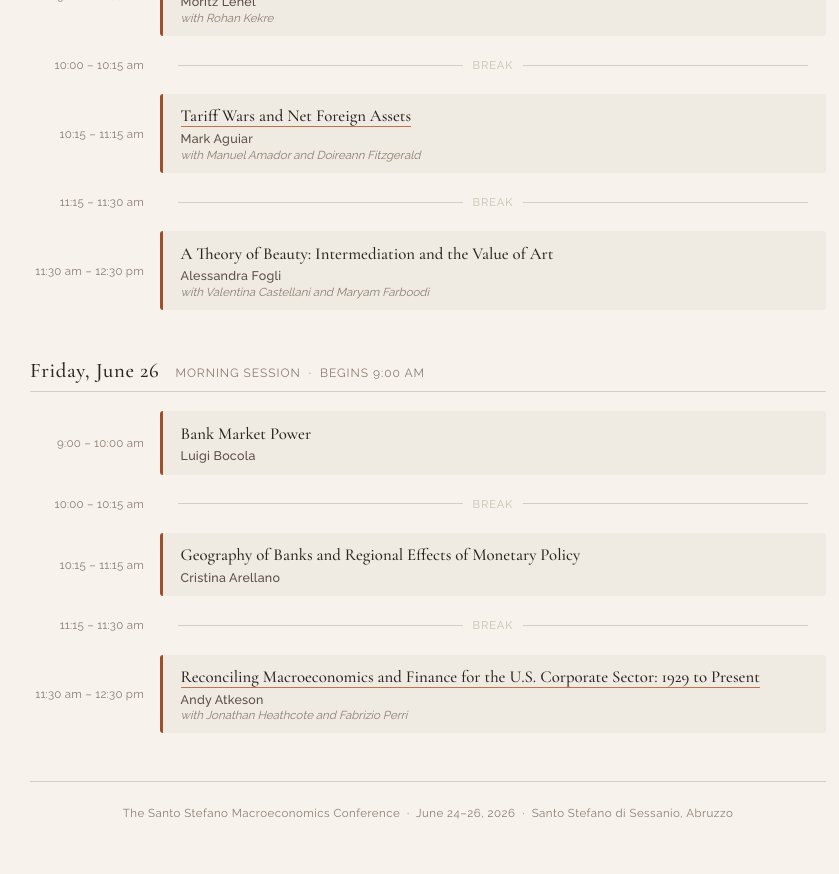
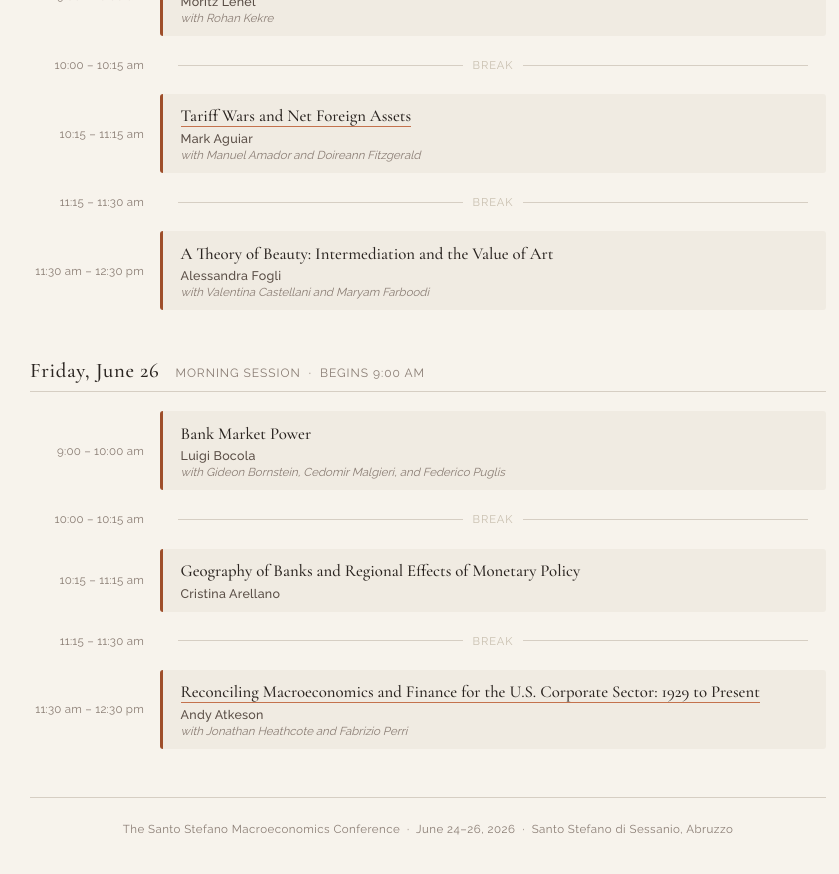
Before and after one commit to markaguiar/markaguiar.github.io, a Jekyll site: the page santostefano/index.html, which Jekyll copies as it is, in a window 1280 px wide and 900 px high, scrolled down 1252 px. Shown: the top 874 px of the window, without its empty margins (212-1051 px from the left). Built offline with Jekyll 4.4.1, drawn with Linux system fonts in a browser that asks for light colours.

Commit message:
add luigi's co-authors

```diff
--- a/santostefano/index.html
+++ b/santostefano/index.html
@@ -512,6 +512,7 @@
       <div class="slot slot-paper">
         <div class="paper-title">Bank Market Power</div>
         <div class="paper-presenter">Luigi Bocola</div>
+        <div class="paper-coauthors">with Gideon Bornstein, Cedomir Malgieri, and Federico Puglis</div>
       </div>
     </div>
     <div class="session-row">
```
